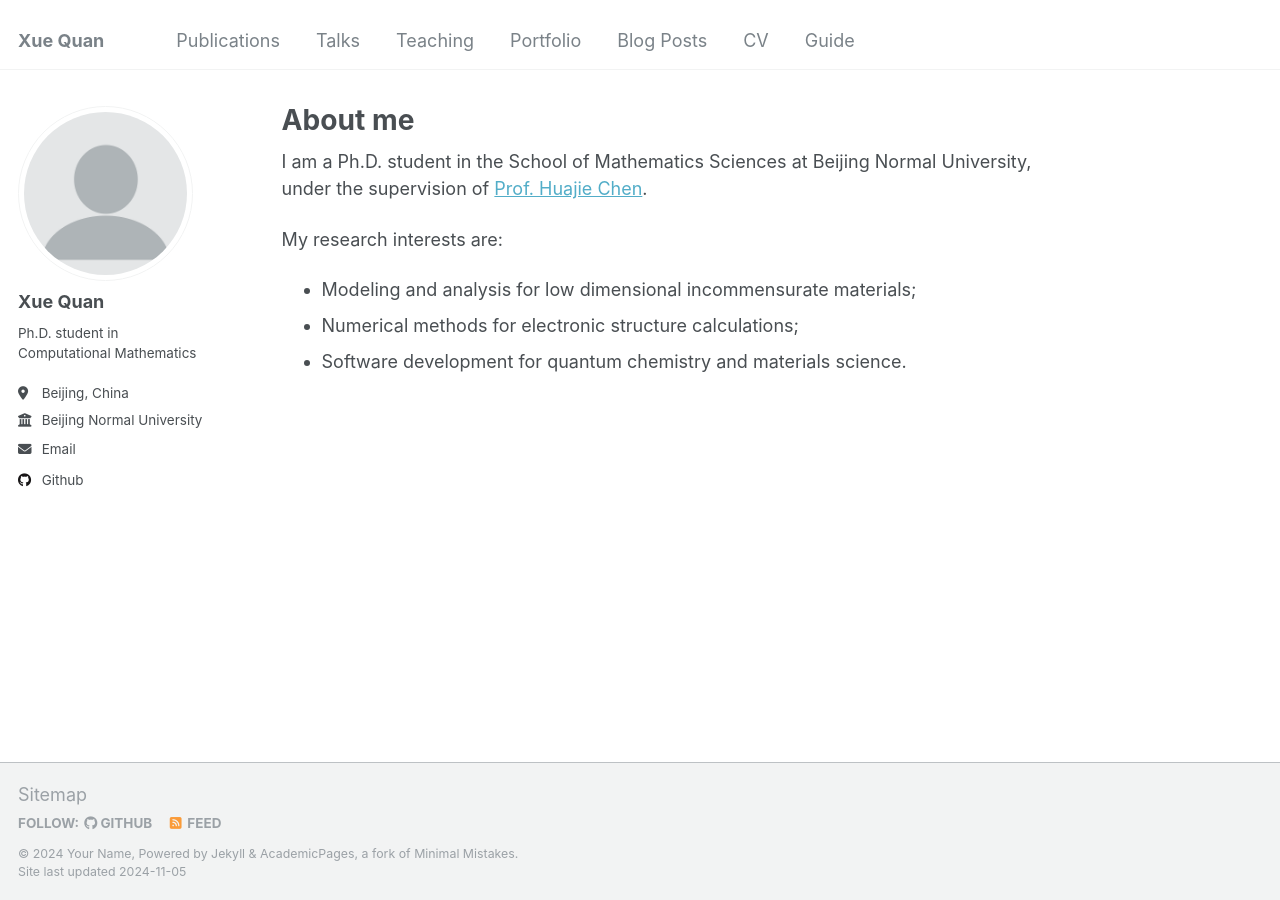
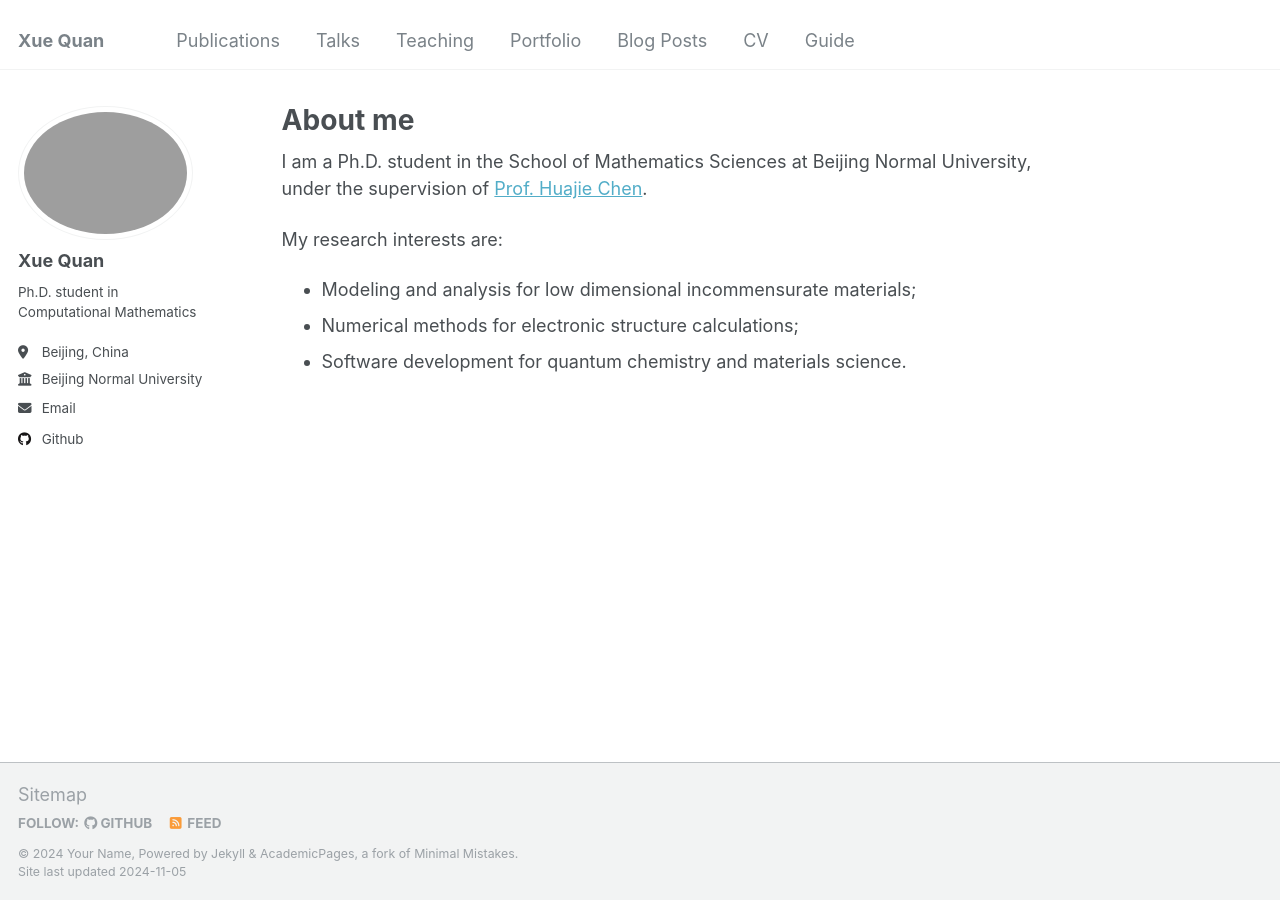
Before and after one commit to xuequan818/xuequan818.github.io, a Jekyll site: the page built from _pages/about.md, in a window 1280 px wide. Built offline with Jekyll 4.4.1, drawn with Linux system fonts in a browser that asks for light colours.

Commit message:
Update _config.yml

```diff
--- a/_config.yml
+++ b/_config.yml
@@ -21,7 +21,7 @@ repository               : "xuequan818/xuequan818.github.io"
 #               Additional customization can be done by editing /_includes/author-profile.html
 author:
   # Biographic information
-  avatar           : "profile.png"
+  avatar           : "xq.png"
   name             : "Xue Quan"
   pronouns         : # example: "she/her"
   bio              : "Ph.D. student in Computational Mathematics"
```
